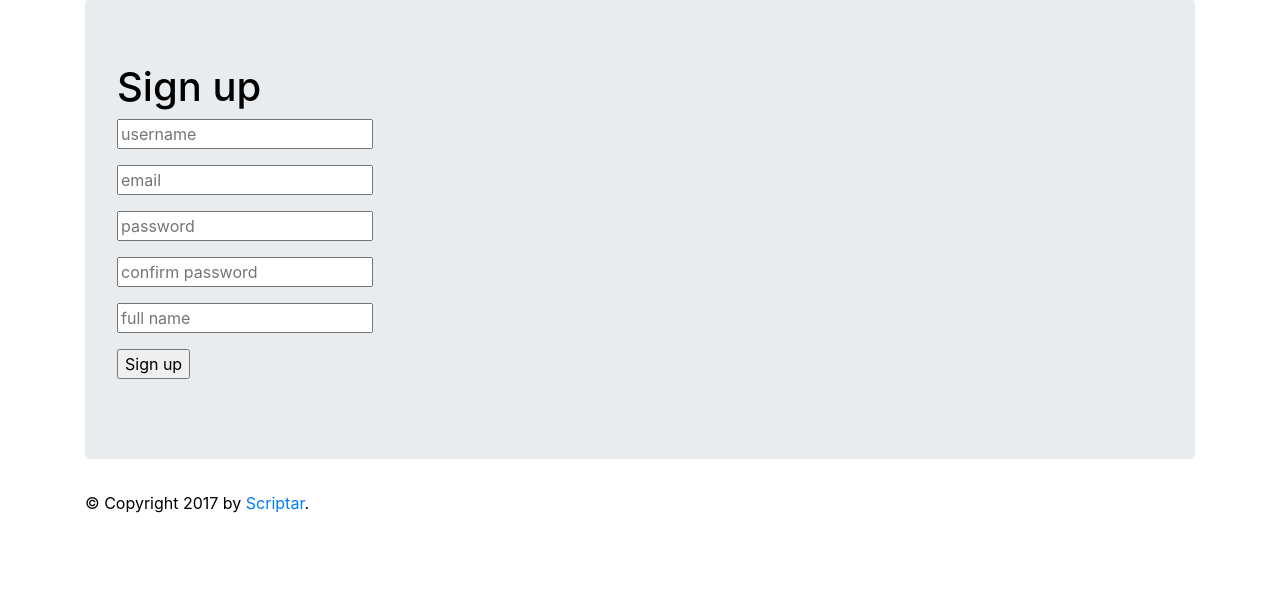
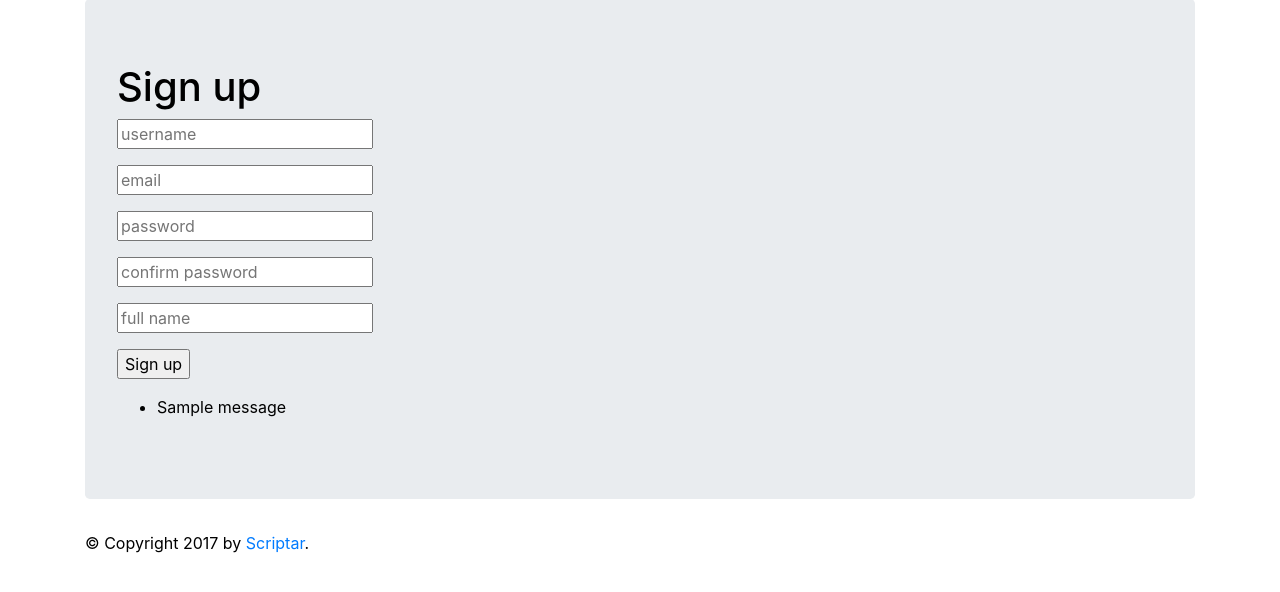
Before and after one commit to TheEdgeOfRage/scriptar, a Flask app: page /signup in a window 1280 px wide. Shown: the part 67-659 px from the top of the page. Run offline with Flask 2, Linux system fonts and the light colour scheme; one stand-in notice (Sample message) is shown; some libraries are stand-ins or nearby versions.

Commit message:
[signup] add error reporting on site

```diff
--- a/scriptar.py
+++ b/scriptar.py
@@ -66,8 +66,7 @@ def signup():
 
         if result:
             close_db(db, cur)
-            app.logger.debug(result.fetchall())
-            # flash(result.fetchall(), 'error')
+            flash(result.fetchall()[0], 'error')
             return render_template('signup.html', username=username, email=email, name=name)
 
         db.commit()
--- a/templates/signup.html
+++ b/templates/signup.html
@@ -13,6 +13,15 @@
 			<p><input type=text name=name placeholder="full name" value="{% if name %}{{name}}{% endif %}">
 			<p><input type=submit value="Sign up">
 		</form>
+		{% with messages = get_flashed_messages(with_categories=true) %}
+			{% if messages %}
+				<ul class=flashes>
+					{% for category, message in messages %}
+						<li class="{{ category }}">{{ message }}</li>
+					{% endfor %}
+				</ul>
+			{% endif %}
+		{% endwith %}
 	</div>
 {% endblock %}
 
```
